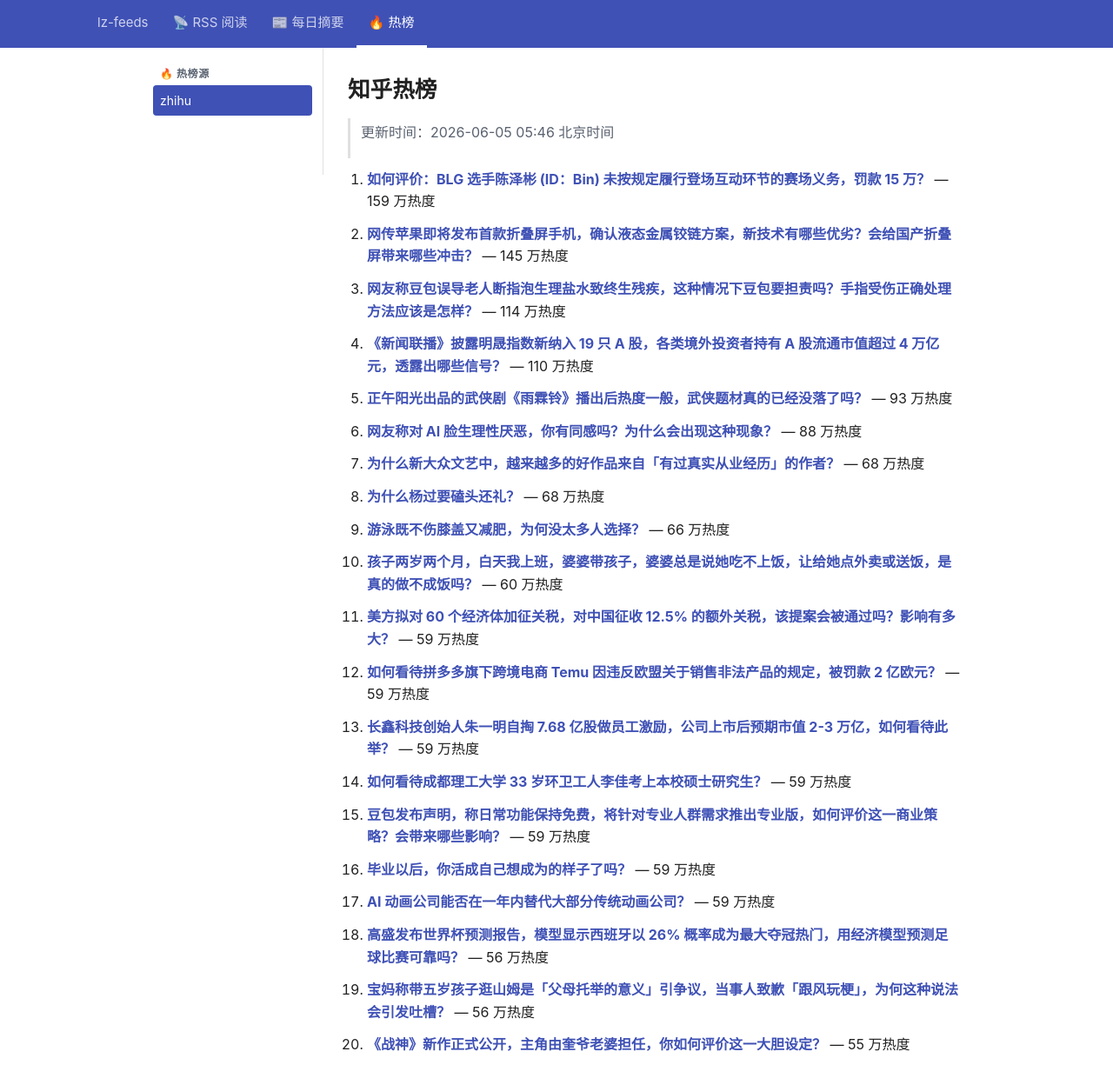
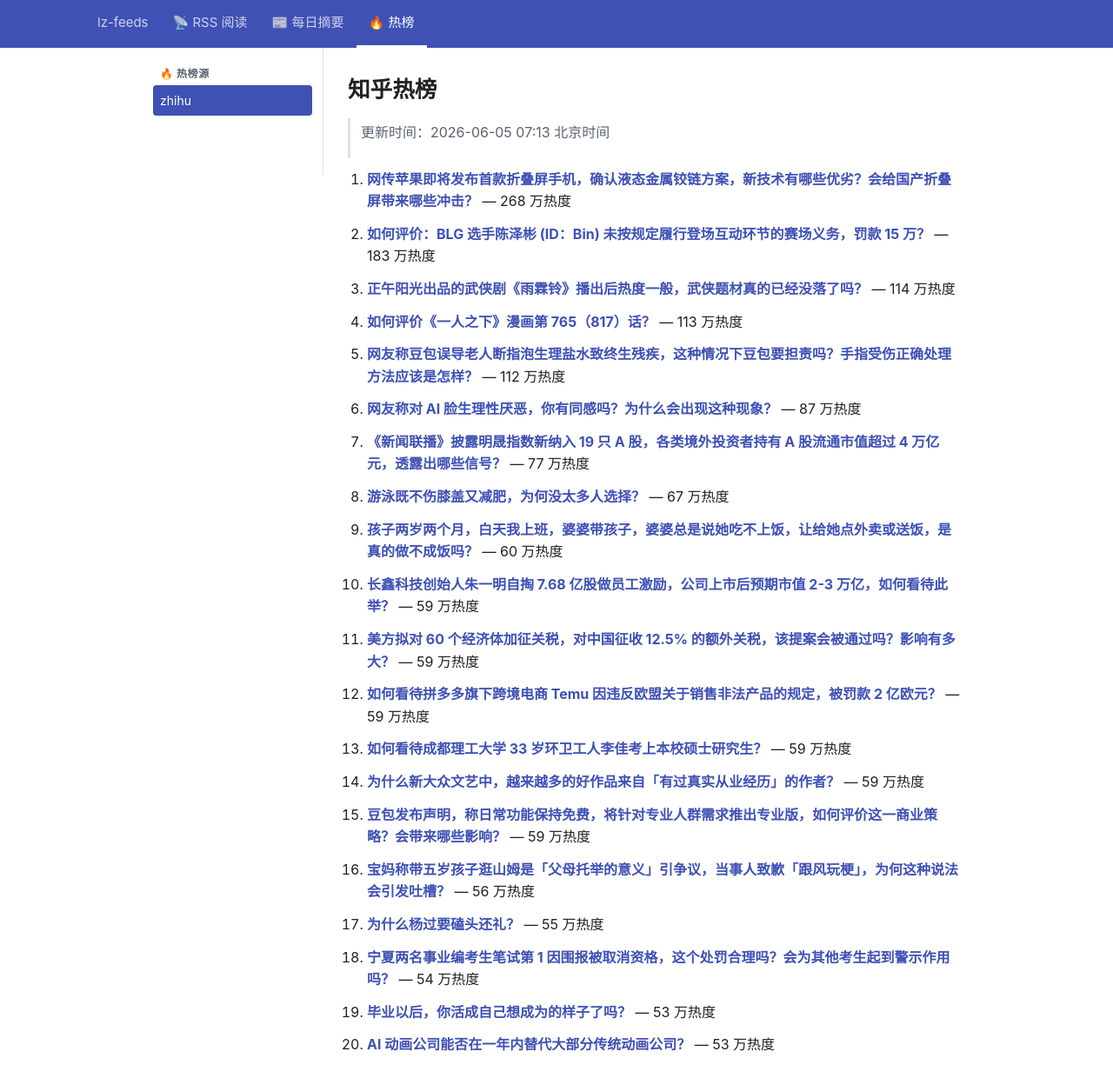
Before and after one commit to lizhang0101/lz-feeds, a Jekyll site: the page built from _hotlist/zhihu.md, in a window 1280 px wide and 1279 px high. Shown: the top 1248 px of the window at 87% size. Built offline with Jekyll 4.4.1, drawn with Linux system fonts in a browser that asks for light colours.

Commit message:
hotlist: 2026-06-04T23:13Z

```diff
--- a/_hotlist/zhihu.md
+++ b/_hotlist/zhihu.md
@@ -1,48 +1,48 @@
 ---
-updated: 2026-06-05 05:46 北京时间
+updated: 2026-06-05 07:13 北京时间
 count: 20
 ---
 
 # 知乎热榜
 
-> 更新时间：2026-06-05 05:46 北京时间
+> 更新时间：2026-06-05 07:13 北京时间
 
-1. **[如何评价：BLG 选手陈泽彬 (ID：Bin) 未按规定履行登场互动环节的赛场义务，罚款 15 万？](https://www.zhihu.com/question/2045981091450843249)** — 159 万热度
+1. **[网传苹果即将发布首款折叠屏手机，确认液态金属铰链方案，新技术有哪些优劣？会给国产折叠屏带来哪些冲击？](https://www.zhihu.com/question/2045477936329744808)** — 268 万热度
 
-2. **[网传苹果即将发布首款折叠屏手机，确认液态金属铰链方案，新技术有哪些优劣？会给国产折叠屏带来哪些冲击？](https://www.zhihu.com/question/2045477936329744808)** — 145 万热度
+2. **[如何评价：BLG 选手陈泽彬 (ID：Bin) 未按规定履行登场互动环节的赛场义务，罚款 15 万？](https://www.zhihu.com/question/2045981091450843249)** — 183 万热度
 
-3. **[网友称豆包误导老人断指泡生理盐水致终生残疾，这种情况下豆包要担责吗？手指受伤正确处理方法应该是怎样？](https://www.zhihu.com/question/2045517452222493616)** — 114 万热度
+3. **[正午阳光出品的武侠剧《雨霖铃》播出后热度一般，武侠题材真的已经没落了吗？](https://www.zhihu.com/question/2040426217812276219)** — 114 万热度
 
-4. **[《新闻联播》披露明晟指数新纳入 19 只 A 股，各类境外投资者持有 A 股流通市值超过 4 万亿元，透露出哪些信号？](https://www.zhihu.com/question/2045796914780530526)** — 110 万热度
+4. **[如何评价《一人之下》漫画第 765（817）话？](https://www.zhihu.com/question/2046020179440702726)** — 113 万热度
 
-5. **[正午阳光出品的武侠剧《雨霖铃》播出后热度一般，武侠题材真的已经没落了吗？](https://www.zhihu.com/question/2040426217812276219)** — 93 万热度
+5. **[网友称豆包误导老人断指泡生理盐水致终生残疾，这种情况下豆包要担责吗？手指受伤正确处理方法应该是怎样？](https://www.zhihu.com/question/2045517452222493616)** — 112 万热度
 
-6. **[网友称对 AI 脸生理性厌恶，你有同感吗？为什么会出现这种现象？](https://www.zhihu.com/question/2045546609027408734)** — 88 万热度
+6. **[网友称对 AI 脸生理性厌恶，你有同感吗？为什么会出现这种现象？](https://www.zhihu.com/question/2045546609027408734)** — 87 万热度
 
-7. **[为什么新大众文艺中，越来越多的好作品来自「有过真实从业经历」的作者？](https://www.zhihu.com/question/2045577890092291486)** — 68 万热度
+7. **[《新闻联播》披露明晟指数新纳入 19 只 A 股，各类境外投资者持有 A 股流通市值超过 4 万亿元，透露出哪些信号？](https://www.zhihu.com/question/2045796914780530526)** — 77 万热度
 
-8. **[为什么杨过要磕头还礼？](https://www.zhihu.com/question/1985911569637458868)** — 68 万热度
+8. **[游泳既不伤膝盖又减肥，为何没太多人选择？](https://www.zhihu.com/question/1932350688186315147)** — 67 万热度
 
-9. **[游泳既不伤膝盖又减肥，为何没太多人选择？](https://www.zhihu.com/question/1932350688186315147)** — 66 万热度
+9. **[孩子两岁两个月，白天我上班，婆婆带孩子，婆婆总是说她吃不上饭，让给她点外卖或送饭，是真的做不成饭吗？](https://www.zhihu.com/question/2043642078484329799)** — 60 万热度
 
-10. **[孩子两岁两个月，白天我上班，婆婆带孩子，婆婆总是说她吃不上饭，让给她点外卖或送饭，是真的做不成饭吗？](https://www.zhihu.com/question/2043642078484329799)** — 60 万热度
+10. **[长鑫科技创始人朱一明自掏 7.68 亿股做员工激励，公司上市后预期市值 2-3 万亿，如何看待此举？](https://www.zhihu.com/question/2041193028925264772)** — 59 万热度
 
 11. **[美方拟对 60 个经济体加征关税，对中国征收 12.5% 的额外关税，该提案会被通过吗？影响有多大？](https://www.zhihu.com/question/2045806304581480535)** — 59 万热度
 
 12. **[如何看待拼多多旗下跨境电商 Temu 因违反欧盟关于销售非法产品的规定，被罚款 2 亿欧元？](https://www.zhihu.com/question/2043475993025826848)** — 59 万热度
 
-13. **[长鑫科技创始人朱一明自掏 7.68 亿股做员工激励，公司上市后预期市值 2-3 万亿，如何看待此举？](https://www.zhihu.com/question/2041193028925264772)** — 59 万热度
+13. **[如何看待成都理工大学 33 岁环卫工人李佳考上本校硕士研究生？](https://www.zhihu.com/question/2043663971702550638)** — 59 万热度
 
-14. **[如何看待成都理工大学 33 岁环卫工人李佳考上本校硕士研究生？](https://www.zhihu.com/question/2043663971702550638)** — 59 万热度
+14. **[为什么新大众文艺中，越来越多的好作品来自「有过真实从业经历」的作者？](https://www.zhihu.com/question/2045577890092291486)** — 59 万热度
 
 15. **[豆包发布声明，称日常功能保持免费，将针对专业人群需求推出专业版，如何评价这一商业策略？会带来哪些影响？](https://www.zhihu.com/question/2045590595519735634)** — 59 万热度
 
-16. **[毕业以后，你活成自己想成为的样子了吗？](https://www.zhihu.com/question/2044870328770417599)** — 59 万热度
+16. **[宝妈称带五岁孩子逛山姆是「父母托举的意义」引争议，当事人致歉「跟风玩梗」，为何这种说法会引发吐槽？](https://www.zhihu.com/question/2045550398900024737)** — 56 万热度
 
-17. **[AI 动画公司能否在一年内替代大部分传统动画公司？](https://www.zhihu.com/question/13090511317)** — 59 万热度
+17. **[为什么杨过要磕头还礼？](https://www.zhihu.com/question/1985911569637458868)** — 55 万热度
 
-18. **[高盛发布世界杯预测报告，模型显示西班牙以 26% 概率成为最大夺冠热门，用经济模型预测足球比赛可靠吗？](https://www.zhihu.com/question/2045154297281827321)** — 56 万热度
+18. **[宁夏两名事业编考生笔试第 1 因围报被取消资格，这个处罚合理吗？会为其他考生起到警示作用吗？](https://www.zhihu.com/question/2045457686003545788)** — 54 万热度
 
-19. **[宝妈称带五岁孩子逛山姆是「父母托举的意义」引争议，当事人致歉「跟风玩梗」，为何这种说法会引发吐槽？](https://www.zhihu.com/question/2045550398900024737)** — 56 万热度
+19. **[毕业以后，你活成自己想成为的样子了吗？](https://www.zhihu.com/question/2044870328770417599)** — 53 万热度
 
-20. **[《战神》新作正式公开，主角由奎爷老婆担任，你如何评价这一大胆设定？](https://www.zhihu.com/question/2045396183233868198)** — 55 万热度
+20. **[AI 动画公司能否在一年内替代大部分传统动画公司？](https://www.zhihu.com/question/13090511317)** — 53 万热度
```
